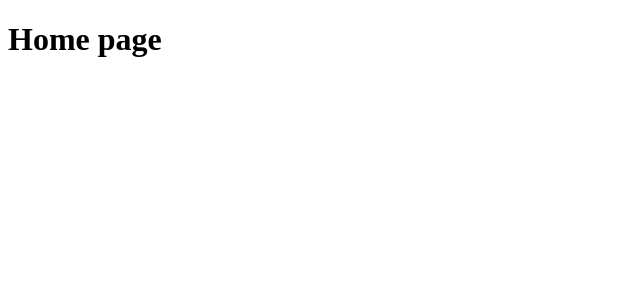
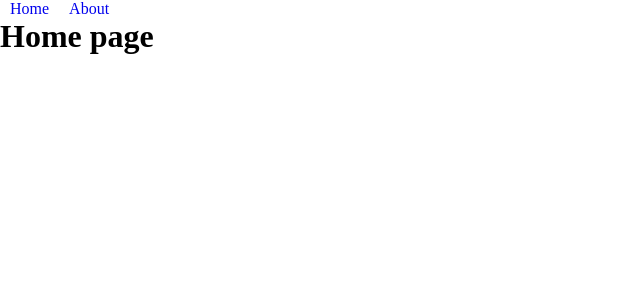
Before and after one commit to as-dev1/rentacar_frontend, a React (Vite) app: page / in a window 1280 px wide. Shown: the top 300 px of the page, without its empty margins (0-640 px from the left). Built offline with nearby package versions, Linux system fonts and the light colour scheme.

Commit message:
Add Link and little styling

```diff
--- a/src/App.jsx
+++ b/src/App.jsx
@@ -1,11 +1,16 @@
 import React from "react";
 import About from "./About";
 import Home from "./Home";
-import { BrowserRouter, Routes, Route } from "react-router-dom";
+import "./style.css"
+import { BrowserRouter, Routes, Route, Link } from "react-router-dom";
 
 const App = () => {
   return (
     <BrowserRouter>
+      <nav>
+        <Link to="/">Home</Link>
+        <Link to="/about">About</Link>
+      </nav>
       <Routes>
         <Route path="/" element={<Home />} />
         <Route path="/about" element={<About />} />
--- /dev/null
+++ b/src/index.css
@@ -0,0 +1,5 @@
+* {
+  box-sizing: border-box;
+  margin: 0;
+  padding: 0;
+}
--- a/src/main.jsx
+++ b/src/main.jsx
@@ -1,7 +1,6 @@
 import React from "react";
 import ReactDOM from "react-dom/client";
 import App from "./App.jsx";
+import "./index.css";
 
-ReactDOM.createRoot(document.getElementById("root")).render(
-  <App/>
-);
+ReactDOM.createRoot(document.getElementById("root")).render(<App />);
--- /dev/null
+++ b/src/style.css
@@ -0,0 +1,4 @@
+nav > a {
+  text-decoration: none;
+  padding-inline: 10px;
+}
```
